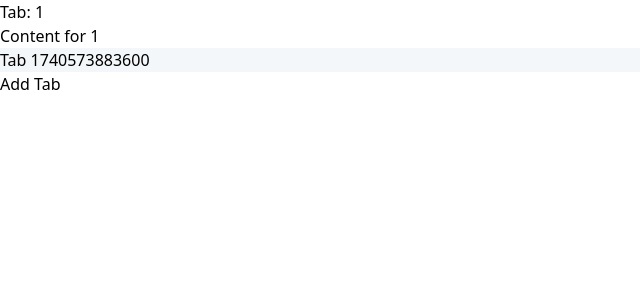
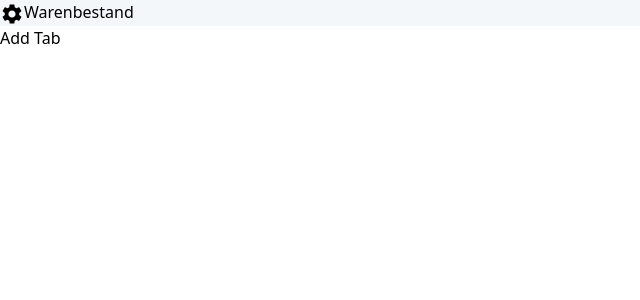
Before and after one commit to Rezzzero/exonn-tabs, a Next.js app: page /tab/1 in a window 1280 px wide. Both pictures are taken after a click on the button "Add Tab". Shown: the top 300 px of the page, without its empty margins (0-640 px from the left). Built offline with nearby package versions, Linux system fonts and the light colour scheme.

Commit message:
filter fixed and non fixed tabs

```diff
--- a/package.json
+++ b/package.json
@@ -11,6 +11,10 @@
   "dependencies": {
     "@dnd-kit/core": "^6.3.1",
     "@dnd-kit/sortable": "^10.0.0",
+    "@emotion/react": "^11.14.0",
+    "@emotion/styled": "^11.14.0",
+    "@mui/icons-material": "^6.4.6",
+    "@mui/material": "^6.4.6",
     "next": "15.1.7",
     "react": "^19.0.0",
     "react-dom": "^19.0.0",
--- a/src/app/components/Navbar.tsx
+++ b/src/app/components/Navbar.tsx
@@ -3,20 +3,24 @@
 import { Tab } from "@components/Tab";
 import { DndContext } from "@dnd-kit/core";
 import { arrayMove, SortableContext } from "@dnd-kit/sortable";
+import React, { useState } from "react";
 
 export const Navbar = ({
   tabs,
   onSortTabs,
 }: {
-  tabs: string[];
-  onSortTabs: (sortedTabs: string[]) => void;
+  tabs: { title: string; url: string; fixed: boolean }[];
+  onSortTabs: (
+    sortedTabs: { title: string; url: string; fixed: boolean }[]
+  ) => void;
 }) => {
+  const [activeContextTab, setActiveContextTab] = useState<string | null>(null);
   const handleSortEnd = (event: any) => {
     const { active, over } = event;
 
     if (active && over) {
-      const oldIndex = tabs.indexOf(active.id);
-      const newIndex = tabs.indexOf(over.id);
+      const oldIndex = tabs.findIndex((tab) => tab.url === active.id);
+      const newIndex = tabs.findIndex((tab) => tab.url === over.id);
 
       if (oldIndex !== newIndex) {
         const updatedTabs = arrayMove(tabs, oldIndex, newIndex);
@@ -24,13 +28,59 @@ export const Navbar = ({
       }
     }
   };
+
+  const handleContextMenu = (tabUrl: string) => {
+    setActiveContextTab((prev) => (prev === tabUrl ? prev : tabUrl));
+  };
+
+  const handleCloseContextMenu = () => setActiveContextTab(null);
+
+  const handleChangeTabFixed = (tabUrl: string) => {
+    const updatedTabs = tabs.map((tab) => {
+      if (tab.url === tabUrl) {
+        return { ...tab, fixed: !tab.fixed };
+      }
+      return tab;
+    });
+    onSortTabs(updatedTabs);
+    handleCloseContextMenu();
+  };
+
+  const fixedTabs = tabs.filter((tab) => tab.fixed);
+  const nonFixedTabs = tabs.filter((tab) => !tab.fixed);
+  console.log(fixedTabs, nonFixedTabs);
+
   return (
     <DndContext onDragEnd={handleSortEnd}>
-      <SortableContext items={tabs}>
+      <SortableContext items={fixedTabs.map((item) => item.url)}>
         <div className="flex">
-          {tabs.map((item, index) => (
-            <Tab key={item} tab={item}>
-              {item}
+          {fixedTabs.map((item) => (
+            <Tab
+              key={item.url}
+              tab={item}
+              onContextMenu={() => handleContextMenu(item.url)}
+              showContextMenu={activeContextTab === item.url}
+              closeContextMenu={handleCloseContextMenu}
+              onChangeTabFixed={() => handleChangeTabFixed(item.url)}
+            >
+              {item.title}
+            </Tab>
+          ))}
+        </div>
+      </SortableContext>
+
+      <SortableContext items={nonFixedTabs.map((item) => item.url)}>
+        <div className="flex">
+          {nonFixedTabs.map((item) => (
+            <Tab
+              key={item.url}
+              tab={item}
+              onContextMenu={() => handleContextMenu(item.url)}
+              showContextMenu={activeContextTab === item.url}
+              closeContextMenu={handleCloseContextMenu}
+              onChangeTabFixed={() => handleChangeTabFixed(item.url)}
+            >
+              {item.title}
             </Tab>
           ))}
         </div>
--- a/src/app/components/Tab.tsx
+++ b/src/app/components/Tab.tsx
@@ -1,24 +1,64 @@
 "use client";
 
+import SettingsIcon from "@mui/icons-material/Settings";
 import { useSortable } from "@dnd-kit/sortable";
 import Link from "next/link";
+import { usePathname } from "next/navigation";
+import { useEffect, useRef, useState } from "react";
 
 export const Tab = ({
   tab,
   children,
+  onContextMenu,
+  showContextMenu,
+  closeContextMenu,
+  onChangeTabFixed,
 }: {
-  tab: string;
+  tab: { title: string; url: string; fixed: boolean };
   children: React.ReactNode;
+  onContextMenu: () => void;
+  showContextMenu: boolean;
+  closeContextMenu: () => void;
+  onChangeTabFixed: (tabUrl: string) => void;
 }) => {
   const { attributes, listeners, setNodeRef, transform, isDragging } =
-    useSortable({ id: tab });
+    useSortable({ id: tab.url });
+  const pathname = usePathname();
+  const tabRef = useRef<HTMLDivElement>(null);
+  const [mounted, setMounted] = useState(false);
+
+  useEffect(() => {
+    setMounted(true);
+  }, []);
+
+  useEffect(() => {
+    const handleClickOutside = (event: MouseEvent) => {
+      if (
+        showContextMenu &&
+        tabRef.current &&
+        !tabRef.current.contains(event.target as Node)
+      ) {
+        closeContextMenu();
+      }
+    };
+
+    document.addEventListener("mousedown", handleClickOutside);
+    return () => document.removeEventListener("mousedown", handleClickOutside);
+  }, [showContextMenu, closeContextMenu]);
+
+  if (!mounted) return null;
 
   return (
-    <Link href={`/tab/${tab}`} passHref>
+    <div ref={tabRef}>
+      <Link href={`/tab/${tab.url}`} passHref>
         <div
           ref={setNodeRef}
           {...listeners}
           {...attributes}
+          onContextMenu={(e) => {
+            e.preventDefault();
+            onContextMenu();
+          }}
           style={{
             transform: `translate3d(${transform?.x ?? 0}px, ${
               transform?.y ?? 0
@@ -28,10 +68,24 @@ export const Tab = ({
             color: isDragging ? "white" : "black",
             cursor: "grab",
           }}
-        className="p-4 text-gray-500 hover:text-black cursor-pointer"
+          className={`flex items-center px-7 py-4 text-gray-500 hover:text-black cursor-pointer ${
+            pathname?.endsWith(tab.url)
+              ? "border-t-2 border-blue-500 text-black"
+              : ""
+          }`}
         >
-        {children}
+          <SettingsIcon />
+          {!tab.fixed && children}
         </div>
       </Link>
+
+      {showContextMenu && (
+        <div className="absolute bg-white border shadow rounded p-2 mt-2">
+          <button onClick={() => onChangeTabFixed(tab.url)}>
+            {tab.fixed ? "Tab löschen" : "Tab anpinnen"}
+          </button>
+        </div>
+      )}
+    </div>
   );
 };
--- /dev/null
+++ b/src/app/constants.ts
@@ -0,0 +1,15 @@
+export const words = [
+  "Dashboard",
+  "Banking",
+  "Telefonie",
+  "Accounting",
+  "Verkauf",
+  "Statistik",
+  "Post Office",
+  "Administration",
+  "Warenbestand",
+  "Auswahllisten",
+  "Einkauf",
+  "Rechn",
+  "Lagerverwaltung",
+];
--- a/src/app/storage/useTabStorage.ts
+++ b/src/app/storage/useTabStorage.ts
@@ -1,7 +1,9 @@
 import { useState, useEffect } from "react";
 
 export const useTabsStorage = () => {
-  const [tabs, setTabs] = useState<string[]>(() => {
+  const [tabs, setTabs] = useState<
+    { title: string; url: string; fixed: boolean }[]
+  >(() => {
     if (typeof window !== "undefined") {
       const savedTabs = localStorage.getItem("tabs");
       return savedTabs ? JSON.parse(savedTabs) : [];
--- a/src/app/tab/[id]/page.tsx
+++ b/src/app/tab/[id]/page.tsx
@@ -1,11 +1,15 @@
-// app/tab/[id]/page.tsx
-
 "use client";
 
+import { words } from "../../constants";
 import { usePathname, useSearchParams } from "next/navigation";
 import { useState, useEffect } from "react";
 import { Navbar } from "@components/Navbar";
 import { useTabsStorage } from "../../storage/useTabStorage";
+
+const getRandomWord = () => {
+  const randomIndex = Math.floor(Math.random() * words.length);
+  return words[randomIndex];
+};
 
 const TabPage = () => {
   const { tabs, setTabs } = useTabsStorage();
@@ -27,11 +31,16 @@ const TabPage = () => {
   }, [pathname, searchParams]);
 
   const handleAddTab = () => {
-    const newTab = `Tab ${new Date().getTime()}`;
+    const newTab = {
+      title: getRandomWord(),
+      url: `${new Date().getTime()}`,
+      fixed: false,
+    };
     setTabs((prev) => [...prev, newTab]);
   };
-
-  const handleSortTabs = (sortedTabs: string[]) => {
+  const handleSortTabs = (
+    sortedTabs: { title: string; url: string; fixed: boolean }[]
+  ) => {
     setTabs(sortedTabs);
   };
 
@@ -41,8 +50,6 @@ const TabPage = () => {
 
   return (
     <div>
-      <h1>Tab: {id}</h1>
-      <p>Content for {id}</p>
       <div className="flex">
         <Navbar tabs={tabs} onSortTabs={handleSortTabs} />
         <button onClick={handleAddTab}>Add Tab</button>
```
Also changed, not shown: src/app/page.tsx (+14 -3 lines), 1 other file (tests, documents, lock files or other folders). Lines whose indentation alone changed are shown as unchanged.
